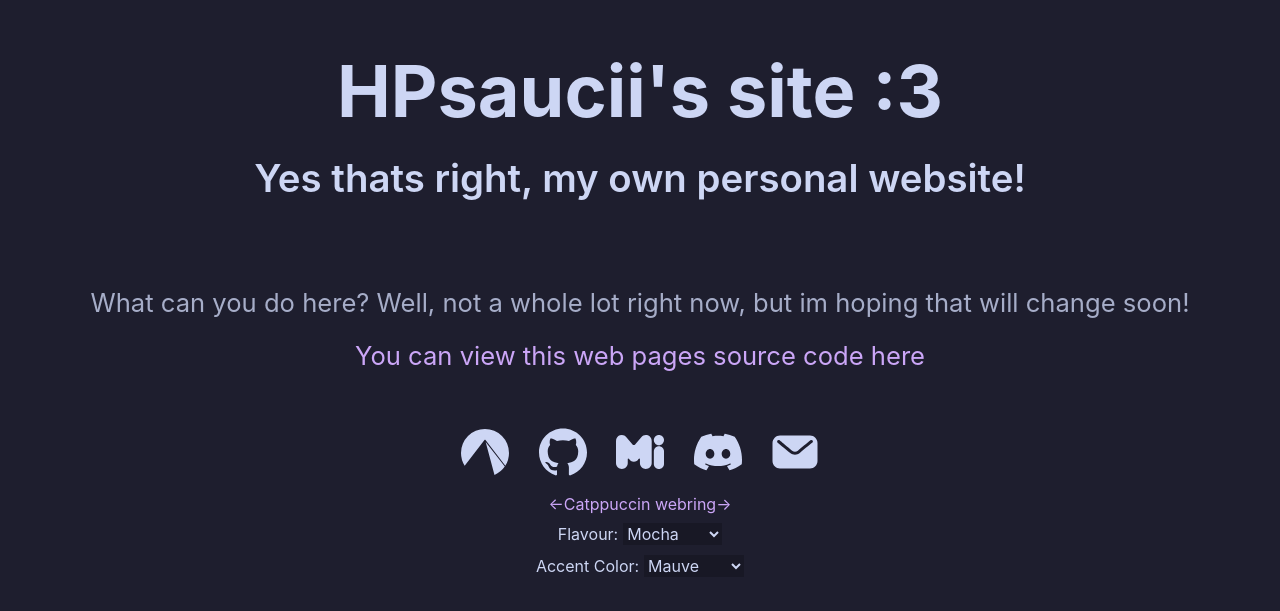
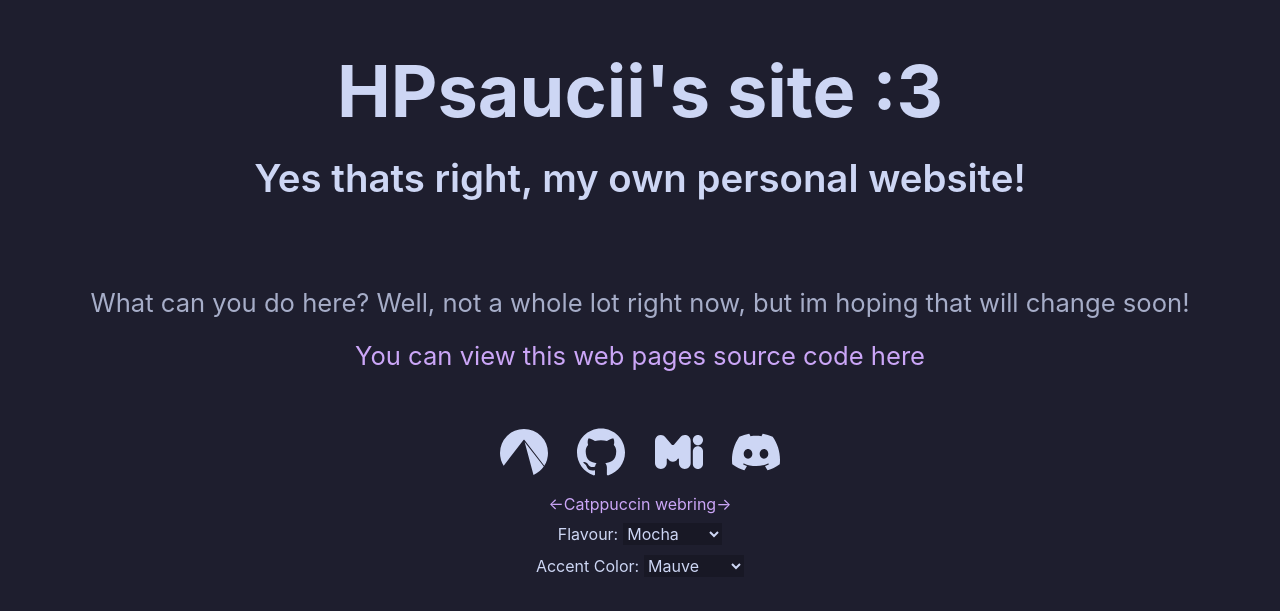
Before and after one commit to HPsaucii/Website, an Astro site: page / in a window 1280 px wide. Shown: the part 105-716 px from the top of the page. Built offline with nearby package versions, Linux system fonts and the light colour scheme; Astro itself is replaced by a stand-in of ours.

Commit message:
changed buttons to a's on the social links

```diff
--- a/src/components/socials.svelte
+++ b/src/components/socials.svelte
@@ -35,14 +35,10 @@
 		<span class="tooltiptext">{tooltipText.misskey}</span>
 		<Misskey />
 	</a>
-	<button on:click={() => copySocialToClipboard("hpsaucii")} class="icon-button" aria-label="Discord">
+	<a href=" https://discordapp.com/users/578110568209055756" class="icon-button" aria-label="Discord">
 		<span class="tooltiptext">{tooltipText.discord}</span>
 		<Discord />
-	</button>
-	<button on:click={() => copySocialToClipboard("me [AT] hpsaucii [DOT] dev")} class="icon-button" aria-label="Email">
-		<span class="tooltiptext">{tooltipText.email}</span>
-		<Email />
-	</button>
+	</a>
 </div>
 
 <style>
```
